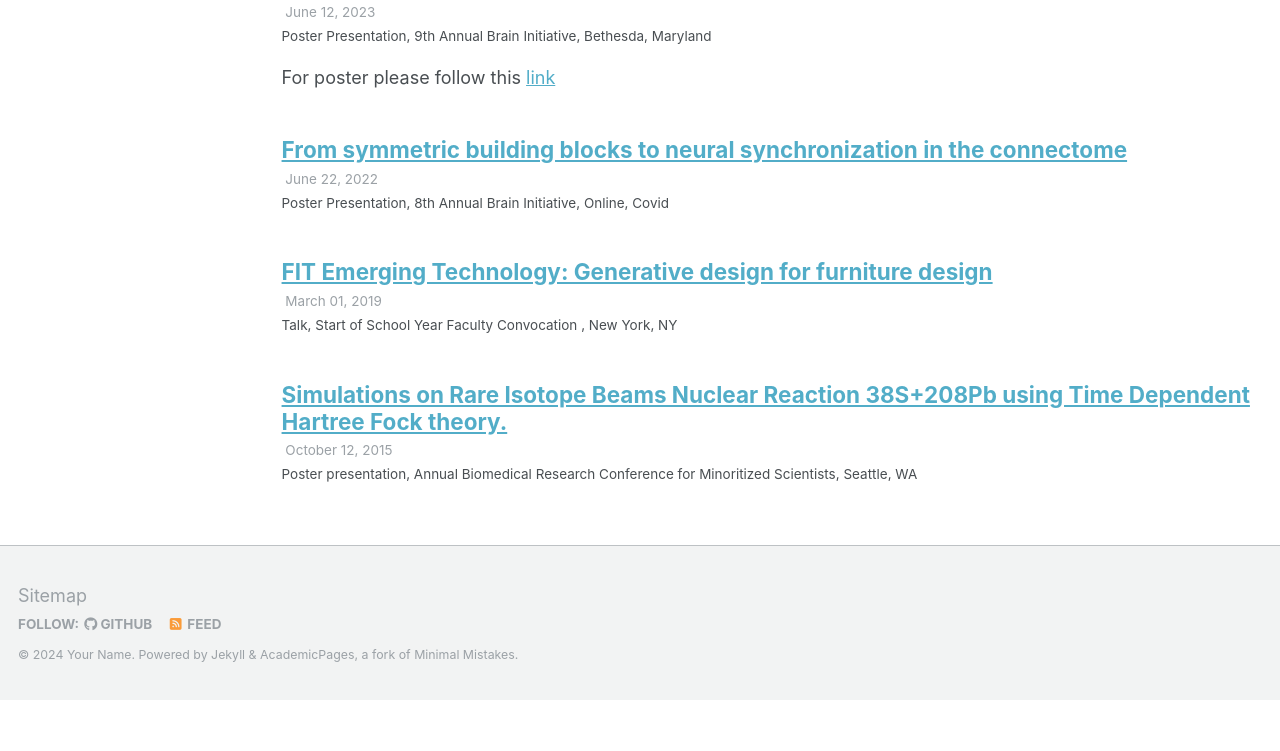
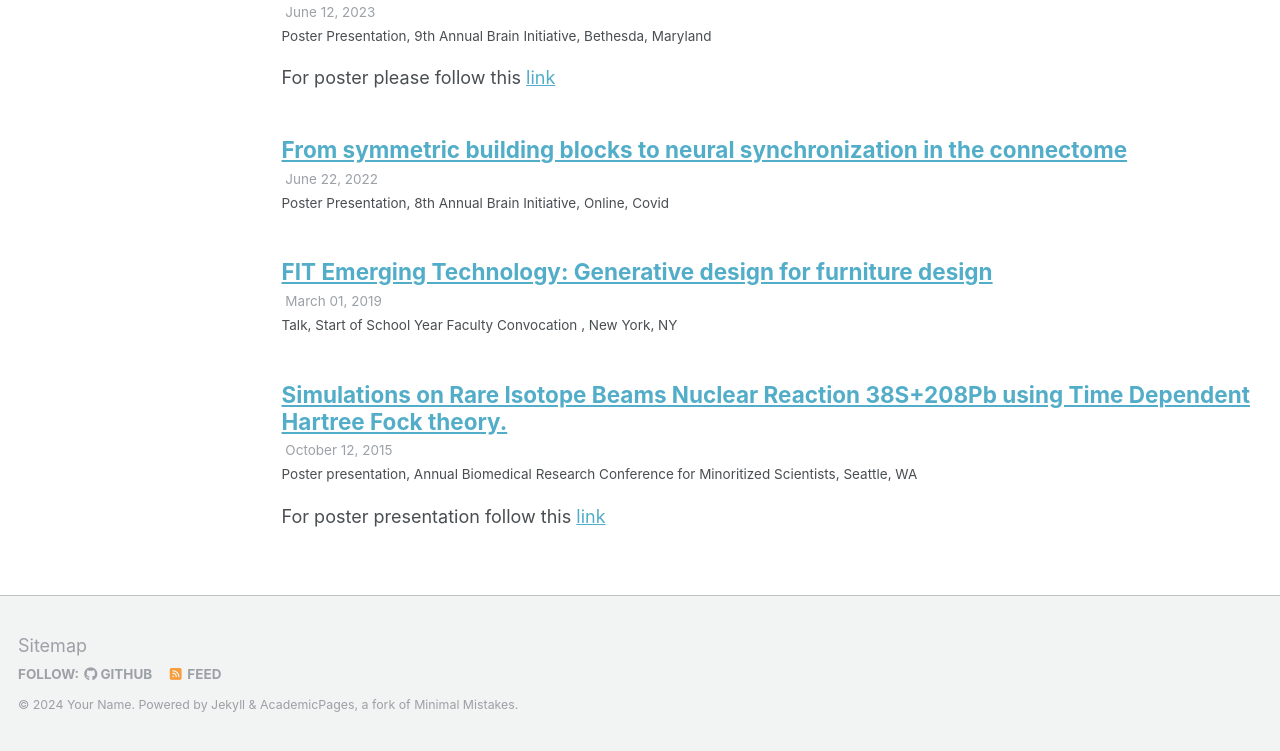
Before and after one commit to kryogenica/CV, a Jekyll site: the page built from _pages/talks.html, in a window 1280 px wide, cut to the strip 222-973 px from the top of the page. Built offline with Jekyll 4.4.1, drawn with Linux system fonts in a browser that asks for light colours; a file with an impossible date is left out; before the commit the page ends 922 px from its top, so only the background shows below that.

Commit message:
Update 2013-03-01-tutorial-1.md

```diff
--- a/_talks/2013-03-01-tutorial-1.md
+++ b/_talks/2013-03-01-tutorial-1.md
@@ -2,8 +2,10 @@
 title: "Simulations on Rare Isotope Beams Nuclear Reaction 38S+208Pb using Time Dependent Hartree Fock theory."
 collection: talks
 type: "Poster presentation"
-permalink: "https://docs.google.com/presentation/d/1dZinqOCohDbow8fhD5AKrm2PtHWXOARtquHSoWV2lKM/edit?usp=sharing"
+permalink: /talks/2013-03-01-tutorial-1
 venue: "Annual Biomedical Research Conference for Minoritized Scientists"
 date: 2015-10-12
 location: "Seattle, WA"
 ---
+
+For poster presentation follow this [link](https://docs.google.com/presentation/d/1dZinqOCohDbow8fhD5AKrm2PtHWXOARtquHSoWV2lKM/edit?usp=sharing)
```
